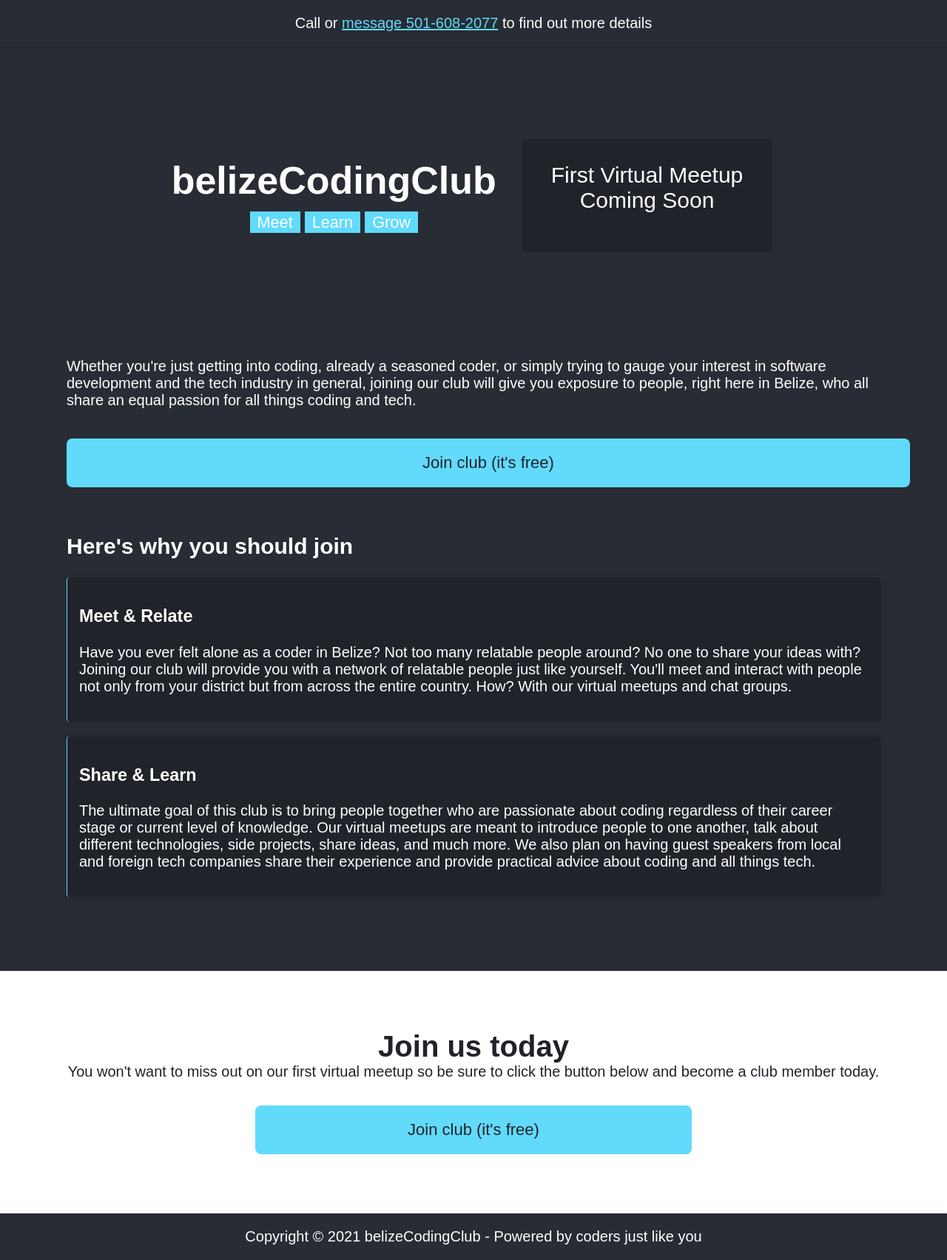
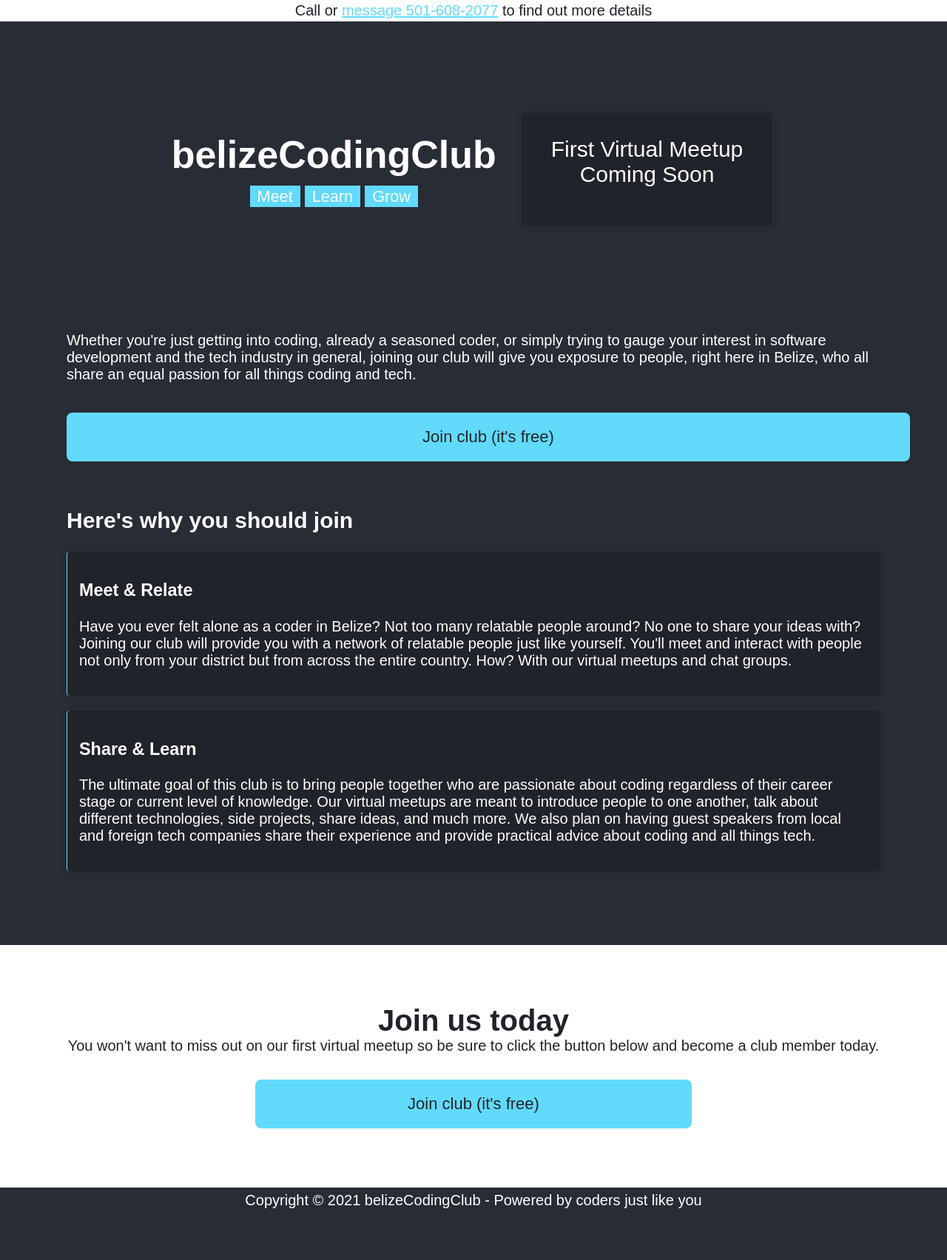
Before and after one commit to belizeCodingClub/belize-coding-club, a React (Create React App) app: page / in a window 1280 px wide. Shown: the whole page at 74% size. After the commit the page ends 1641 px from the top, so only its background shows below. Built offline with nearby package versions, Linux system fonts and the light colour scheme; a web font is replaced by a local one.

Commit message:
Style update

```diff
--- a/src/App.css
+++ b/src/App.css
@@ -24,7 +24,13 @@
 }
 
 .App-topbar {
-  border-bottom: 1px solid #20232a;
+  background: #fff;
+  color: #20232a;
+  padding: 3px;
+}
+
+.App-topbar p{
+  margin: 0;
 }
 
 .App-link {
@@ -123,3 +129,8 @@
 .btn:hover, .btn:focus {
   opacity: 0.9;
 }
+
+footer p{
+  margin: 0;
+  padding: 6px;
+}
--- a/src/index.css
+++ b/src/index.css
@@ -9,5 +9,4 @@ body {
   background-color: #282c34;
   color: white;
   font-family: 'Yusei Magic', sans-serif;
-
 }
```
